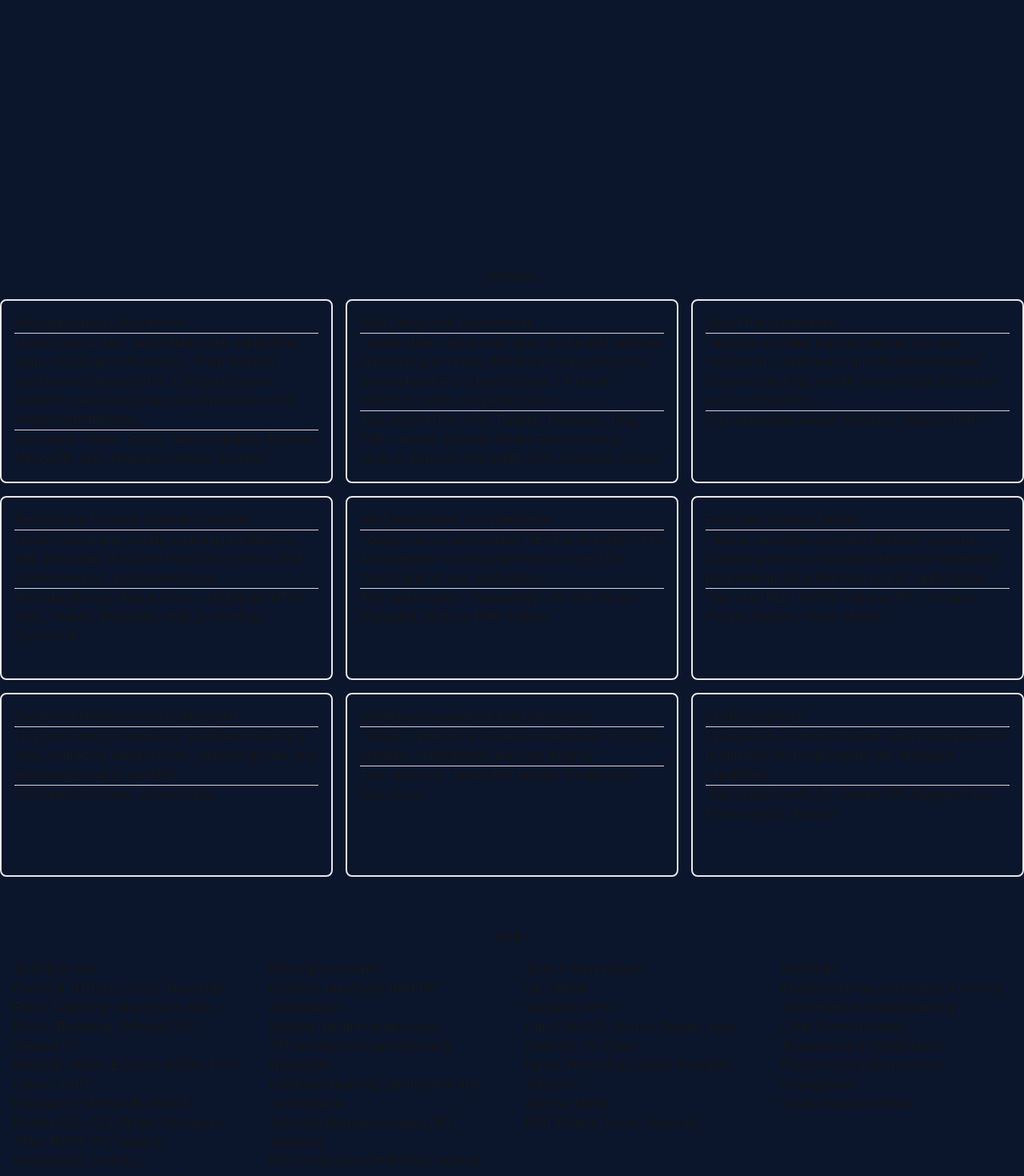
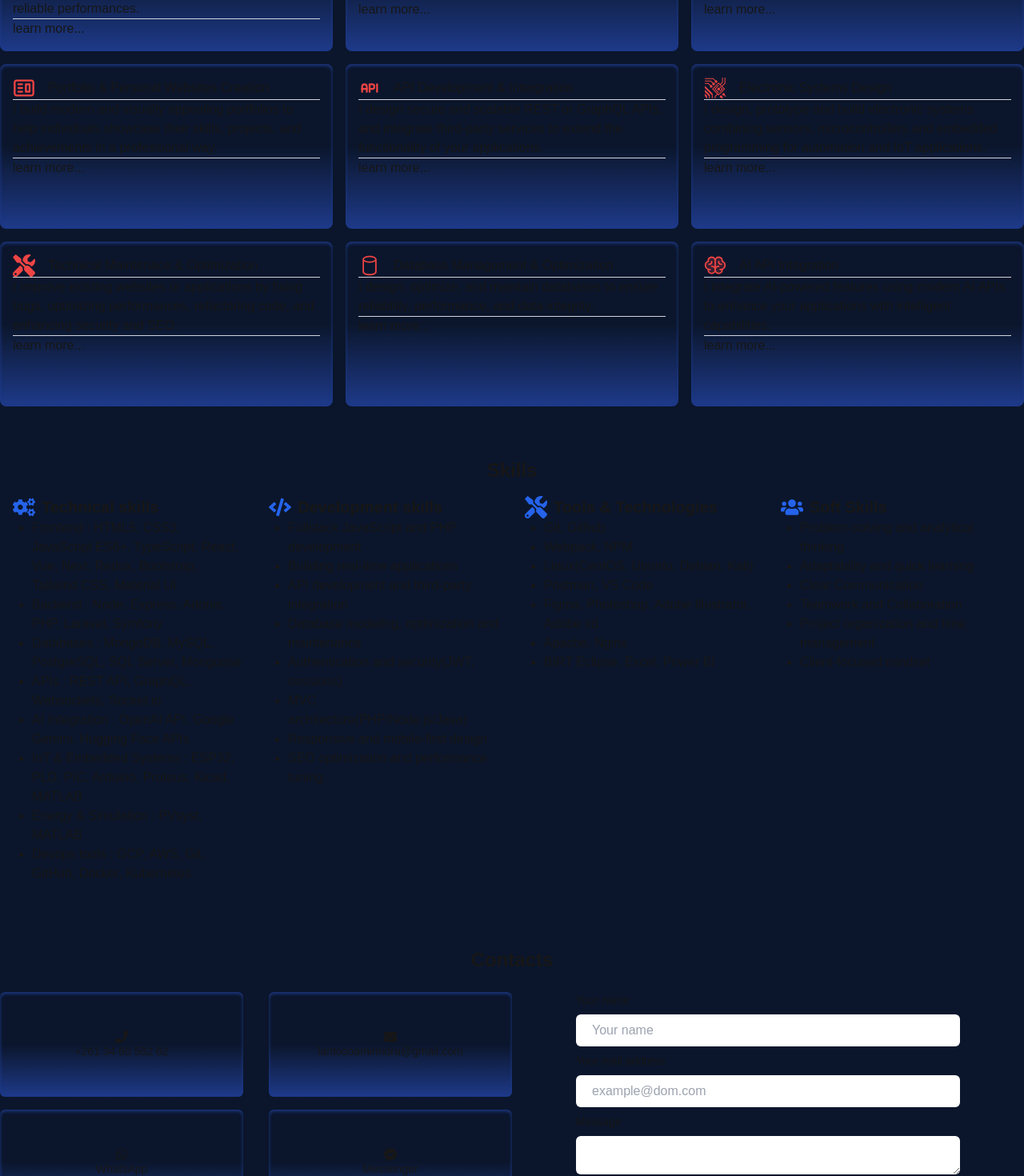
Before and after one commit to Mirindra-lucien/portfolio, a Next.js app: page / in a window 1280 px wide. Shown: the part 1330-2800 px from the top of the page at 80% size. Built offline with nearby package versions, Linux system fonts and the light colour scheme.

Commit message:
adding more styles

```diff
--- a/app/components/contact.tsx
+++ b/app/components/contact.tsx
@@ -2,41 +2,56 @@ import { FaWhatsapp, FaFacebookMessenger, FaPhone, FaEnvelope } from "react-icon
 
 function Contacts(){
     return <section id="contacts" className="flex flex-wrap w-screen pt-16">
-        <h2 className="flex w-full justify-center mb-4">Contacts</h2>
-        <div className="w-full sm:w-1/2 grid grid-cols-1 sm:grid-cols-2">
-            <a href="tel:+261346058262" target="_blank" className="flex flex-col justify-center items-center my-3">
+        <h2 className="flex w-full justify-center sm:text-2xl font-bold mb-4">Contacts</h2>
+        <div className="w-full sm:w-1/2 grid grid-cols-1 sm:grid-cols-2 gap-x-8">
+            <a href="tel:+261346058262" target="_blank"
+                className="flex flex-col sm:bg-nav justify-center items-center my-2 p-4 rounded-md shadow-inner shadow-blue-900
+                bg-gradient-to-b from-arriere via-arriere via-arriere to-blue-900
+                hover:shadow-lg hover:shadow-blue-900"
+            >
                 <button>
                     <FaPhone/>
                 </button>
-                <p>+261 34 60 582 62</p>
+                <p className="text-center text-xs sm:text-sm px-2 sm:px-4">+261 34 60 582 62</p>
             </a>
-            <a className="flex flex-col justify-center items-center my-3" href="mailto:lantosoamirindra@gmail.com" target="_blank">
+            <a className="flex flex-col sm:bg-nav justify-center items-center my-2 p-4 rounded-md shadow-inner shadow-blue-900
+            bg-gradient-to-b from-arriere via-arriere via-arriere to-blue-900
+            hover:shadow-lg hover:shadow-blue-900"
+            href="mailto:lantosoamirindra@gmail.com" target="_blank">
                 <button>
                     <FaEnvelope/>
                 </button>
-                lantosoamirindra@gmail.com
+                <p className="block sm:hidden md:block text-center text-xs sm:text-sm px-2 sm:px-4">lantosoamirindra@gmail.com</p>
+                <p className="hidden sm:block md:hidden text-center text-xs sm:text-sm px-2 sm:px-4">lantosoamirindra
+                @gmail.com</p>
             </a>
-            <a className="flex flex-col justify-center items-center my-3" href="https://wa.me/261346058262?text=Hi%20Mirindra" target="_blank">
+            <a className="flex flex-col sm:bg-nav justify-center items-center my-2 p-4 rounded-md shadow-inner shadow-blue-900
+            bg-gradient-to-b from-arriere via-arriere via-arriere to-blue-900
+            hover:shadow-lg hover:shadow-blue-900"
+            href="https://wa.me/261346058262?text=Hi%20Mirindra" target="_blank">
                 <button>
                     <FaWhatsapp/>
                 </button>
-                WhatsApp
+                <p className="text-center text-xs sm:text-sm px-2 sm:px-4">WhatsApp</p>
             </a>
-            <a className="flex flex-col justify-center items-center my-3" href="https://m.me/mih.19.11" target="_blank">
+            <a className="flex flex-col sm:bg-nav justify-center items-center my-2 p-4 rounded-md shadow-inner shadow-blue-900
+            bg-gradient-to-b from-arriere via-arriere via-arriere to-blue-900
+            hover:shadow-lg hover:shadow-blue-900"
+             href="https://m.me/mih.19.11" target="_blank">
                 <button>
                     <FaFacebookMessenger/>
                 </button>
-                Messenger
+                <p className="text-center text-xs sm:text-sm px-2 sm:px-4">Messenger</p>
             </a>
         </div>
         <form className="flex flex-wrap w-full sm:w-1/2 px-4 sm:px-10 md:px-20">
-            <label htmlFor="name" className="w-full py-2">Your name</label>
-            <input  className="w-full px-5 py-2" type="text" placeholder="Your name" name="name" id="name"/>
-            <label  className="w-full py-2" htmlFor="email">Your mail address</label>
-            <input  className="w-full px-5 py-2" type="email" name="email" placeholder="example@dom.com" id="email"/>
-            <label  className="w-full py-2" htmlFor="message">Message</label>
-            <textarea  className="w-full" name="message" id="msg"></textarea>
-            <button className="w-full py-4 px-2 border-white-200">Submit</button>
+            <label htmlFor="name" className="w-full py-2 text-sm">Your name</label>
+            <input  className="w-full px-5 py-2 rounded-md" type="text" placeholder="Your name" name="name" id="name"/>
+            <label  className="w-full py-2 text-sm" htmlFor="email">Your mail address</label>
+            <input  className="w-full px-5 py-2 rounded-md" type="email" name="email" placeholder="example@dom.com" id="email"/>
+            <label  className="w-full py-2 text-sm" htmlFor="message">Message</label>
+            <textarea  className="w-full rounded-md" name="message" id="msg"></textarea>
+            <button className="w-full my-2 py-2 px-2 border rounded-md hover:bg-gray-300 hover:text-blue-800">Submit</button>
         </form>
     </section>
 }
--- a/app/components/projects.tsx
+++ b/app/components/projects.tsx
@@ -1,13 +1,18 @@
+import { FaTools, FaCode, FaCogs, FaUsers } from "react-icons/fa"
+
 export default function Projects(){
     return <section id="skills" className="container w-screen pt-16 mx-auto">
-        <h2 className="flex w-full justify-center">Skills</h2>
+        <h2 className="flex w-full justify-center sm:text-2xl font-bold">Skills</h2>
     <div className="grid grid-cols-1 sm:grid-cols-2 md:grid-cols-4">
         <div className="flex flex-col p-4">
             <div>
-                <h3>Technical skills</h3>
+                <h3 className="flex gap-2 text-lg sm:text-xl font-bold">
+                    <FaCogs className="text-blue-600 w-7 h-7"/>
+                    Technical skills
+                </h3>
             </div>
             <div>
-                <ul>
+                <ul className="text-sm sm:text-base list-disc ml-6">
                     <li>
                         <span>Frontend : </span>
                         HTML5, CSS3, JavaScript ES6+, TypeScript, React, Vue, Next, Redux, Bootstrap,
@@ -15,7 +20,7 @@ export default function Projects(){
                     </li>
                     <li>
                         <span>Backend : </span>
-                        Node, Express, Adonis, PHP, Laravel, PHP
+                        Node, Express, Adonis, PHP, Laravel, Symfony
                     </li>
                     <li>
                         <span>Databases : </span>
@@ -37,15 +42,22 @@ export default function Projects(){
                         <span>Energy {"\u0026"} Simulation : </span>
                         PVsyst, MATLAB
                     </li>
+                    <li>
+                        <span>Devops tools : </span>
+                        GCP, AWS, Git, GitHub, Docker, Kubernetes
+                    </li>
                 </ul>
             </div>
         </div>
         <div className="flex flex-col p-4">
             <div>
-                <h3>Development skills</h3>
+                <h3 className="flex gap-2 sm:text-xl text-lg font-bold">
+                    <FaCode className="text-blue-600 w-7 h-7"/>
+                    Development skills
+                </h3>
             </div>
             <div>
-                <ul>
+                <ul className="text-sm sm:text-base list-disc ml-6">
                     <li>Fullstack JavaScript and PHP development</li>
                     <li>Building real-time applications</li>
                     <li>API development and third-party integration</li>
@@ -59,10 +71,13 @@ export default function Projects(){
         </div>
         <div className="flex flex-col p-4">
             <div>
-                <h3>Tools {"\u0026"} Technologies</h3>
+                <h3 className="flex gap-2 text-lg sm:text-xl font-bold">
+                    <FaTools className="text-blue-600 w-7 h-7"/>
+                    Tools {"\u0026"} Technologies
+                </h3>
             </div>
             <div>
-                <ul>
+                <ul className="text-sm sm:text-base list-disc ml-6">
                     <li>Git, Github</li>
                     <li>Webpack, NPM</li>
                     <li>Linux(CentOS, Ubuntu, Debian, Kali)</li>
@@ -75,10 +90,13 @@ export default function Projects(){
         </div>
         <div className="flex flex-col p-4">
             <div>
-                <h3>Soft Skills</h3>
+                <h3 className="flex gap-2 text-lg sm:text-xl font-bold">
+                    <FaUsers className="text-blue-600 w-7 h-7"/>
+                    Soft Skills
+                </h3>
             </div>
             <div>
-                <ul>
+                <ul className="text-sm sm:text-base list-disc ml-6">
                     <li>Problem-solving and analytical thinking</li>
                     <li>Adaptability and quick learning</li>
                     <li>Clear Communication</li>
--- a/app/components/sevices.tsx
+++ b/app/components/sevices.tsx
@@ -1,11 +1,20 @@
+import { FaLaptopCode, FaPalette, FaTools} from "react-icons/fa";
+import {BsLightningChargeFill} from "react-icons/bs";
+import {CgWebsite} from "react-icons/cg";
+import {TbApi} from "react-icons/tb";
+import {GiCircuitry} from "react-icons/gi";
+import {VscDatabase} from "react-icons/vsc";
+import {PiBrainDuotone} from "react-icons/pi";
+
 export default function Services(){
-    return <section id="services" className="container w-screen pt-16">
-        <h2 className="flex w-full justify-center mb-4">Services</h2>
-        <div className="grid grid-cols-1 sm:grid-cols-2 md:grid-cols-3 grid-rows-3 justify-center gap-4">
-        <div className="flex flex-col border-2 border-white-200 rounded-lg divide-y
-        divide-gray-300 p-4">
+    return <section id="services" className="flex flex-col justify-center w-full pt-16">
+        <h2 className="text-center sm:text-2xl font-bold mb-4">Services</h2>
+        <div className="grid grid-cols-1 sm:grid-cols-2 md:grid-cols-3 grid-rows-3 justify-items-center gap-4">
+        <div className="flex flex-col rounded-lg divide-y
+        divide-gray-300 p-4 shadow-inner shadow-blue-900 hover:shadow-lg hover:shadow-blue-900
+        bg-gradient-to-b from-arriere via-arriere via-arriere to-blue-900">
             <div id="card-header" className="w-full mx-auto">
-                <h3>Web Application Development</h3>
+                <h3 className="flex items-center gap-4"><FaLaptopCode className="text-red-500 w-7 h-7"/> Web Application Development</h3>
             </div>
             <div id="card-body">
                 <p>
@@ -15,15 +24,16 @@ export default function Services(){
                 </p>
             </div>
             <div id="card-footer">
-                <p>
-                    <span>Tech stack : </span>
-                    React, Redux, Next.js, Node.js, Express, MongoDB, SQL, Webpack, Adonis, Symfony
-                </p>
+                <button>learn more...</button>
             </div>
         </div>
-        <div className="flex flex-col border-2 border-white-200 rounded-lg divide-y divide-gray-300 p-4">
+        <div className="flex flex-col rounded-lg divide-y
+        divide-gray-300 p-4 shadow-inner shadow-blue-900 hover:shadow-lg hover:shadow-blue-900
+        bg-gradient-to-b from-arriere via-arriere via-arriere to-blue-900">
             <div id="card-header" className="w-full mx-auto">
-                <h3>Web Design and Development</h3>
+                <h3 className="flex items-center gap-4">
+                    <FaPalette className="text-red-500 w-7 h-7"/>
+                    Web Design {"\u0026"} Development</h3>
             </div>
             <div id="card-body">
                 <p>
@@ -33,16 +43,17 @@ export default function Services(){
                 </p>
             </div>
             <div id="card-footer">
-                <p>
-                    <span>Tech stack</span>
-                    HTLM, CSS, Tailwind, Bootstrap, Twig, PHP, Laravel, Symfony,
-                    React, Redux, Next.js, Node.js, Express, MongoDB, SQL, Webpack, Adonis
-                </p>
+                <button>learn more...</button>
             </div>
         </div>
-        <div className="flex flex-col border-2 border-white-200 rounded-lg divide-y divide-gray-300 p-4">
+        <div className="flex flex-col rounded-lg divide-y
+        divide-gray-300 p-4 shadow-inner shadow-blue-900 hover:shadow-lg hover:shadow-blue-900
+        bg-gradient-to-b from-arriere via-arriere via-arriere to-blue-900">
             <div id="card-header" className="w-full mx-auto">
-                <h3>Real-Time Applications</h3>
+                <h3 className="flex items-center gap-4">
+                    <BsLightningChargeFill className="text-red-500 w-7 h-7"/>
+                    Real-Time Applications
+                </h3>
             </div>
             <div id="card-body">
                 <p>
@@ -51,15 +62,17 @@ export default function Services(){
                 </p>
             </div>
             <div id="card-footer">
-                <p>
-                    <span>Tech stack</span>
-                    Websockets, Socket.io, Node.js, PHP
-                </p>
+                <button>learn more...</button>
             </div>
         </div>
-        <div className="flex flex-col border-2 border-white-200 rounded-lg divide-y divide-gray-300 p-4">
+        <div className="flex flex-col rounded-lg divide-y
+        divide-gray-300 p-4 shadow-inner shadow-blue-900 hover:shadow-lg hover:shadow-blue-900
+        bg-gradient-to-b from-arriere via-arriere via-arriere to-blue-900">
             <div id="card-header" className="w-full mx-auto">
-                <h3>Portfolio and Personal Websites Creation</h3>
+                <h3 className="flex items-center gap-4">
+                    <CgWebsite className="text-red-500 w-7 h-7"/>
+                    Portfolio {"\u0026"} Personal Websites Creation
+                </h3>
             </div>
             <div id="card-body">
                 <p>
@@ -68,15 +81,17 @@ export default function Services(){
                 </p>
             </div>
             <div id="card-footer">
-                <p>
-                    <span>Tech stack</span>
-                    Next.js, React, Vue.js, JavaScript, HTML, CSS, Tailwind, Bootstrap, Node.js, Symfony, TypeScript
-                </p>
+                <button>learn more...</button>
             </div>
         </div>
-        <div className="flex flex-col border-2 border-white-200 rounded-lg divide-y divide-gray-300 p-4">
+        <div className="flex flex-col rounded-lg divide-y
+        divide-gray-300 p-4 shadow-inner shadow-blue-900 hover:shadow-lg hover:shadow-blue-900
+        bg-gradient-to-b from-arriere via-arriere via-arriere to-blue-900">
             <div id="card-header" className="w-full mx-auto">
-                <h3>API Development and Intergration</h3>
+                <h3 className="flex items-center gap-4">
+                    <TbApi className="text-red-500 w-7 h-7"/>
+                    API Development {"\u0026"} Intergration
+                </h3>
             </div>
             <div id="card-body">
                 <p>
@@ -85,15 +100,17 @@ export default function Services(){
                 </p>
             </div>
             <div id="card-footer">
-                <p>
-                    <span>Tech stack</span>
-                    MySQL, PostgreSQL, MS SQL Server, MongoDB, Node.js, PHP, Python
-                </p>
+                <button>learn more...</button>
             </div>
         </div>
-        <div className="flex flex-col border-2 border-white-200 rounded-lg divide-y divide-gray-300 p-4">
+        <div className="flex flex-col rounded-lg divide-y
+        divide-gray-300 p-4 shadow-inner shadow-blue-900 hover:shadow-lg hover:shadow-blue-900
+        bg-gradient-to-b from-arriere via-arriere via-arriere to-blue-900">
             <div id="card-header" className="w-full mx-auto">
-                <h3>Electronic Systems Design</h3>
+                <h3 className="flex items-center gap-4">
+                    <GiCircuitry className="text-red-500 w-7 h-7"/>
+                    Electronic Systems Design
+                </h3>
             </div>
             <div id="card-body">
                 <p>
@@ -102,15 +119,17 @@ export default function Services(){
                 </p>
             </div>
             <div id="card-footer">
-                <p>
-                    <span>Tech stack</span>
-                    PLD, ESP32, Arduino, PIC, Sensors, PVsyst, Proteus, Kicad, Matlab
-                </p>
+                <button>learn more...</button>
             </div>
         </div>
-        <div className="flex flex-col border-2 border-white-200 rounded-lg divide-y divide-gray-300 p-4">
+        <div className="flex flex-col rounded-lg divide-y
+        divide-gray-300 p-4 shadow-inner shadow-blue-900 hover:shadow-lg hover:shadow-blue-900
+        bg-gradient-to-b from-arriere via-arriere via-arriere to-blue-900">
             <div id="card-header" className="w-full mx-auto">
-                <h3>Technical Maintenace and Optimization</h3>
+                <h3 className="flex items-center gap-4">
+                    <FaTools className="text-red-500 w-7 h-7"/>
+                    Technical Maintenace {"\u0026"} Optimization
+                </h3>
             </div>
             <div id="card-body">
                 <p>
@@ -119,15 +138,17 @@ export default function Services(){
                 </p>
             </div>
             <div id="card-footer">
-                <p>
-                    <span>Tech stack</span>
-                    SEO tools, Devops tools
-                </p>
+                <button>learn more...</button>
             </div>
         </div>
-        <div className="flex flex-col border-2 border-white-200 rounded-lg divide-y divide-gray-300 p-4">
+        <div className="flex flex-col rounded-lg divide-y
+        divide-gray-300 p-4 shadow-inner shadow-blue-900 hover:shadow-lg hover:shadow-blue-900
+        bg-gradient-to-b from-arriere via-arriere via-arriere to-blue-900">
             <div id="card-header" className="w-full mx-auto">
-                <h3>Database Management and Optimization</h3>
+                <h3 className="flex items-center gap-4">
+                    <VscDatabase className="text-red-500 w-7 h-7"/>
+                    Database Management {"\u0026"} Optimization
+                </h3>
             </div>
             <div id="card-body">
                 <p>
@@ -136,15 +157,17 @@ export default function Services(){
                 </p>
             </div>
             <div id="card-footer">
-                <p>
-                    <span>Tech stack</span>
-                    SQL, MongoDB, MySQL, PostgreSQL, SQL server
-                </p>
+                <button>learn more...</button>
             </div>
         </div>
-        <div className="flex flex-col border-2 border-white-200 rounded-lg divide-y divide-gray-300 p-4">
+        <div className="flex flex-col rounded-lg divide-y
+        divide-gray-300 p-4 shadow-inner shadow-blue-900 hover:shadow-lg hover:shadow-blue-900
+        bg-gradient-to-b from-arriere via-arriere via-arriere to-blue-900">
             <div id="card-header" className="w-full mx-auto">
-                <h3>AI API Integration</h3>
+                <h3 className="flex items-center gap-4">
+                    <PiBrainDuotone className="text-red-500 w-7 h-7"/>
+                    AI API Integration
+                </h3>
             </div>
             <div id="card-body">
                 <p>
@@ -153,10 +176,7 @@ export default function Services(){
                 </p>
             </div>
             <div id="card-footer">
-                <p>
-                    <span>Tech stack</span>
-                    OpenAI API, Gemini API, Hugging Face, Python scripts, Node.js
-                </p>
+                <button>learn more...</button>
             </div>
         </div>
         </div>
```
Also changed, not shown: app/components/aboutMe.tsx (+7 -5 lines), app/components/navbar.tsx (added, +63 -0 lines), app/layout.tsx (+3 -30 lines), app/page.tsx (+8 -6 lines), 1 other file (tests, documents, lock files or other folders).
